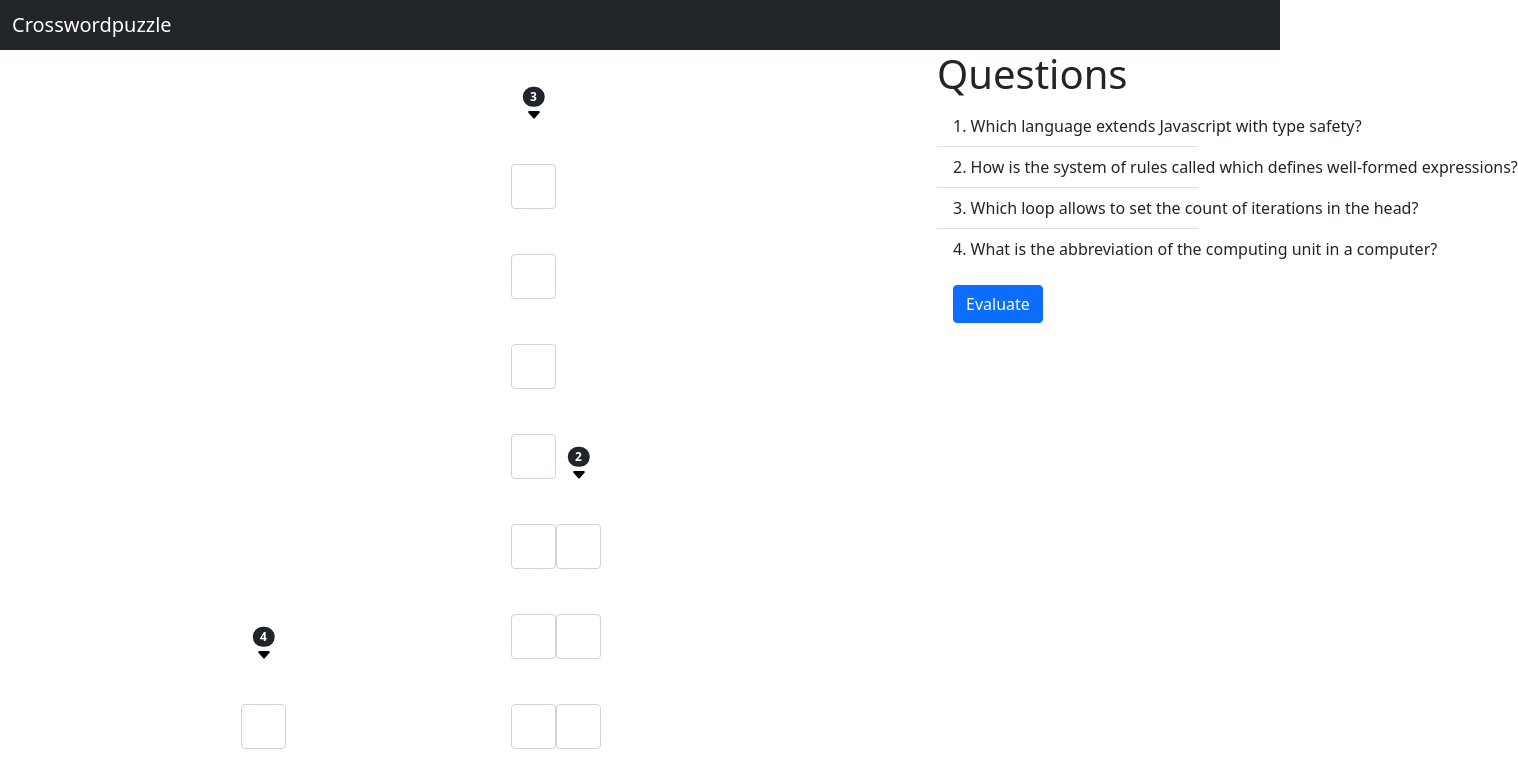
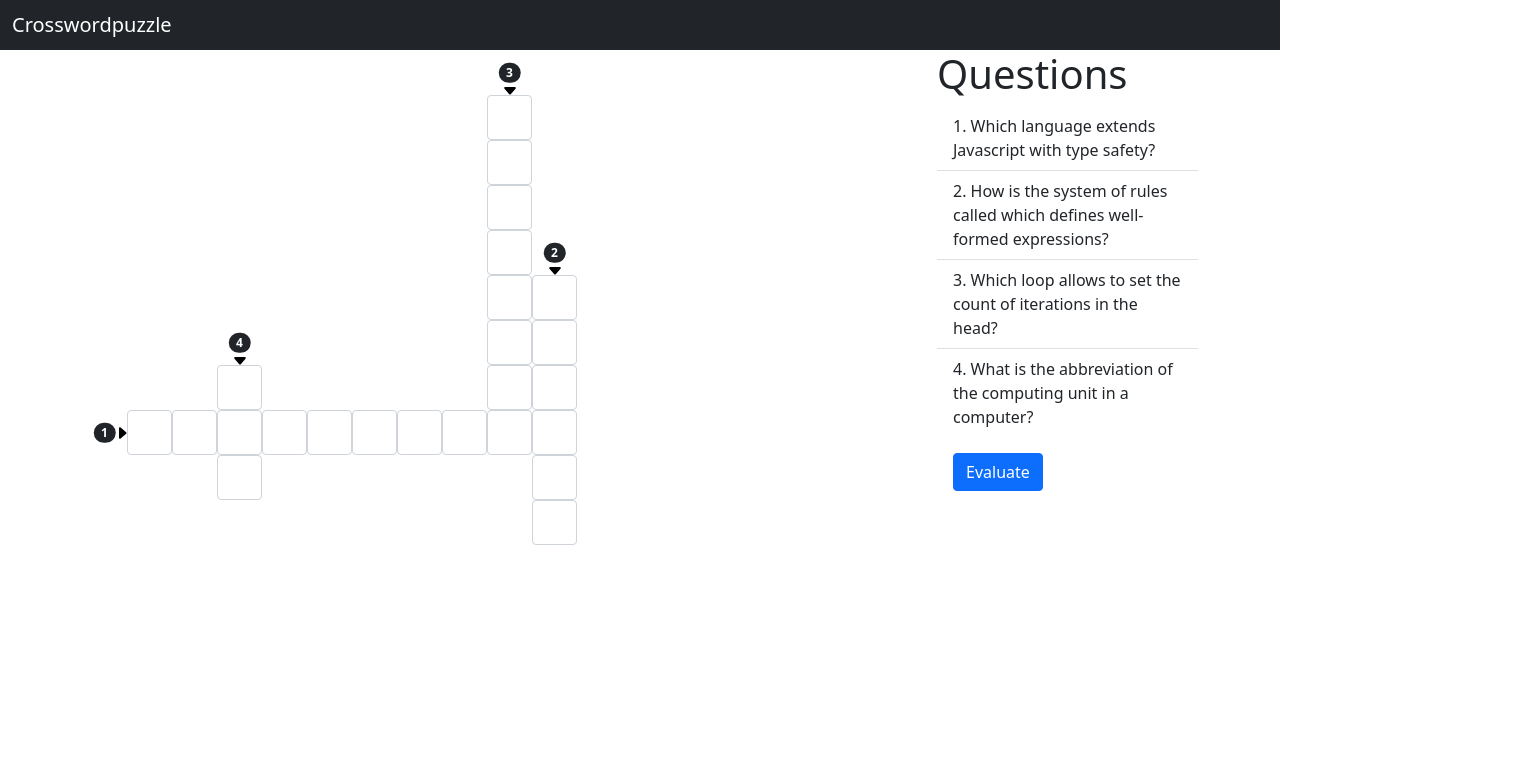
Before and after one commit to Gamify-IT/crosswordpuzzle, a Vue app: page /crosswordpuzzle in a window 1280 px wide. Shown: the top 784 px of the page, 1518 px wide, since content can reach past the window. Built offline with nearby package versions, Linux system fonts and the light colour scheme.

Commit message:
fix line-breaks

```diff
--- a/src/components/Field.vue
+++ b/src/components/Field.vue
@@ -9,22 +9,34 @@ defineProps<{
 </script>
 
 <template>
-  <div class="field">
-    <div v-if="crosswordTile.startPoint">
-      <span class="badge rounded-pill bg-dark position-absolute top-50 start-50 translate-middle">
+  <div class="field p-0 m-0">
+    <div v-if="crosswordTile.startPoint" class="p-0 m-0">
+      <span
+        class="badge rounded-pill bg-dark position-absolute top-50 start-50 translate-middle"
+      >
         {{ crosswordTile.answer }}
       </span>
 
-      <img v-if="crosswordTile.startDirection == 'right'" src="@/assets/caret-right.svg"
-        class="arrowRight"/>
+      <img
+        v-if="crosswordTile.startDirection == 'right'"
+        src="@/assets/caret-right.svg"
+        class="arrowRight"
+      />
 
-      <img v-else-if="crosswordTile.startDirection == 'down'" src="@/assets/caret-right.svg"
-        class="arrowDown"/>
-
+      <img
+        v-else-if="crosswordTile.startDirection == 'down'"
+        src="@/assets/caret-right.svg"
+        class="arrowDown"
+      />
     </div>
 
-    <input v-else-if="crosswordTile.currentLetter != emptyTileString" class="form-control text-center" type="text"
-      maxlength="1" v-model="crosswordTile.currentLetter">
+    <input
+      v-else-if="crosswordTile.currentLetter != emptyTileString"
+      class="form-control text-center"
+      type="text"
+      maxlength="1"
+      v-model="crosswordTile.currentLetter"
+    />
   </div>
 </template>
 
@@ -53,5 +65,7 @@ defineProps<{
 input {
   width: 100%;
   height: 100%;
+  position: absolute;
+  top: 0;
 }
 </style>
--- a/src/views/Crosswordpuzzle.vue
+++ b/src/views/Crosswordpuzzle.vue
@@ -11,9 +11,9 @@ const props = defineProps<{
 const evaluationModal = ref(null);
 
 const questions: question[] = questionsJson
-  questions.forEach(question => {
-    //workaround cause script is case-sensitive
-    question.answer = question.answer.toUpperCase();
+questions.forEach(question => {
+  //workaround cause script is case-sensitive
+  question.answer = question.answer.toUpperCase();
 });
 const crosswordpuzzle = await generateCrossword(questions);
 console.log(crosswordpuzzle);
@@ -45,14 +45,12 @@ function evaluateSolution() {
 </script>
 
 <template>
-  <div class="crosswordpuzzle container">
+  <div class="container">
     <div class="row">
       <div class="col-9">
-        <div class="container my-4">
-          <div class="row row-cols-auto m-0 p-0" v-for="(crosswordRow, indexColumn) in crosswordpuzzle">
-            <div class="col m-0 p-0" v-for="(crosswordTile, indexRow) in crosswordRow">
-              <Field :crosswordTile="crosswordTile" />
-            </div>
+        <div class="m-0 p-0 crosswordRow" v-for="(crosswordRow, indexColumn) in crosswordpuzzle">
+          <div class="crosswordTile m-0 p-0" v-for="(crosswordTile, indexRow) in crosswordRow">
+            <Field :crosswordTile="crosswordTile" />
           </div>
         </div>
       </div>
@@ -97,7 +95,12 @@ function evaluateSolution() {
 </template>
 
 <style scoped>
-.crosswordpuzzle {
+.crosswordTile {
   white-space: nowrap;
+  display: inline-block;
+}
+
+.crosswordRow{
+  height: 45px;
 }
 </style>
```
